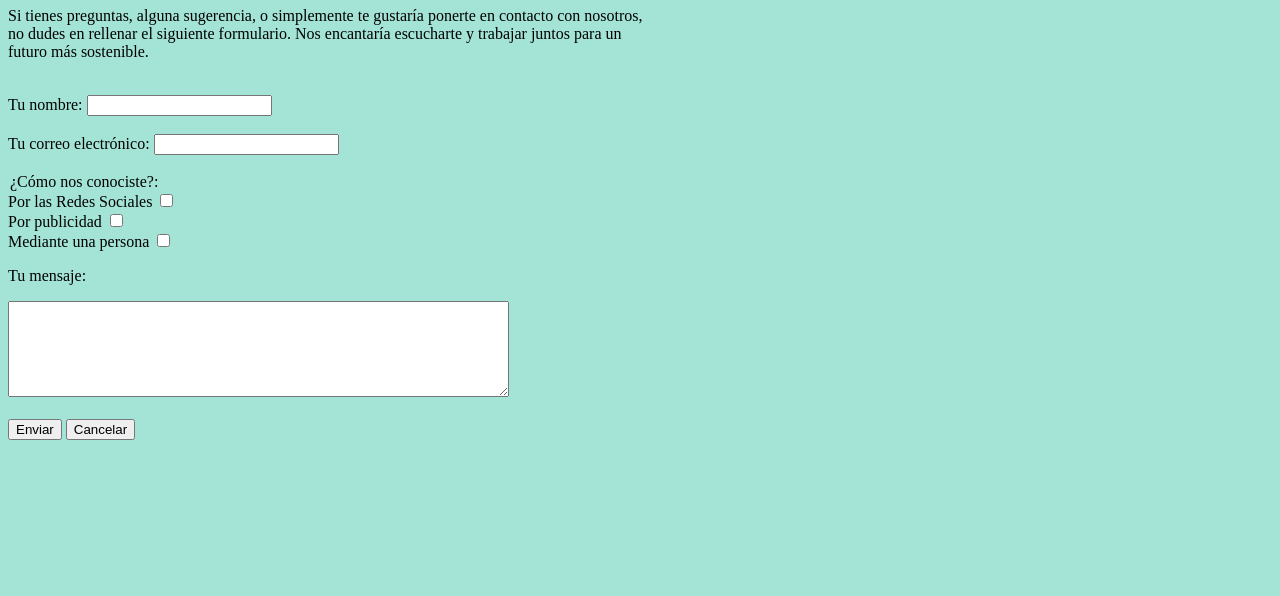
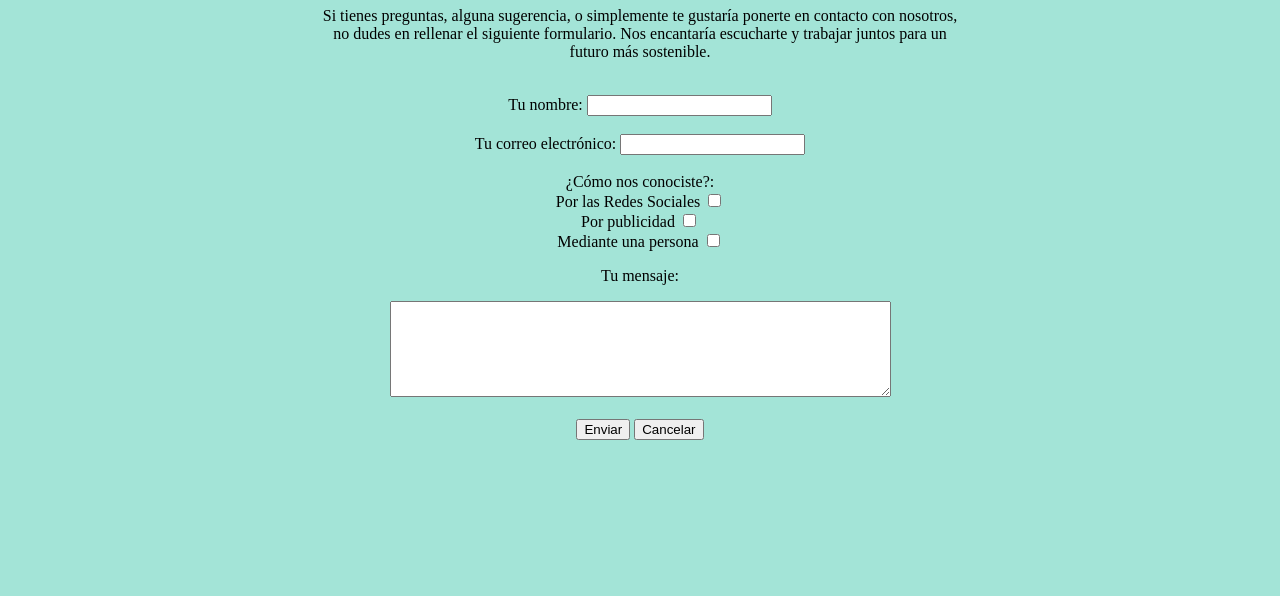
Before and after one commit to ibonper0708/Reforestacion-del-Amazonas, a plain HTML site: page contacto.html in a window 1280 px wide. Shown: the part 204-800 px from the top of the page. Drawn offline with Linux system fonts and the light colour scheme.

Commit message:
Update estilo.css

```diff
--- a/css/estilo.css
+++ b/css/estilo.css
@@ -68,3 +68,7 @@ header {
     padding: 10px;
     margin-bottom: 20px;
    }
+
+.centrar{
+    text-align:center;
+}
```
